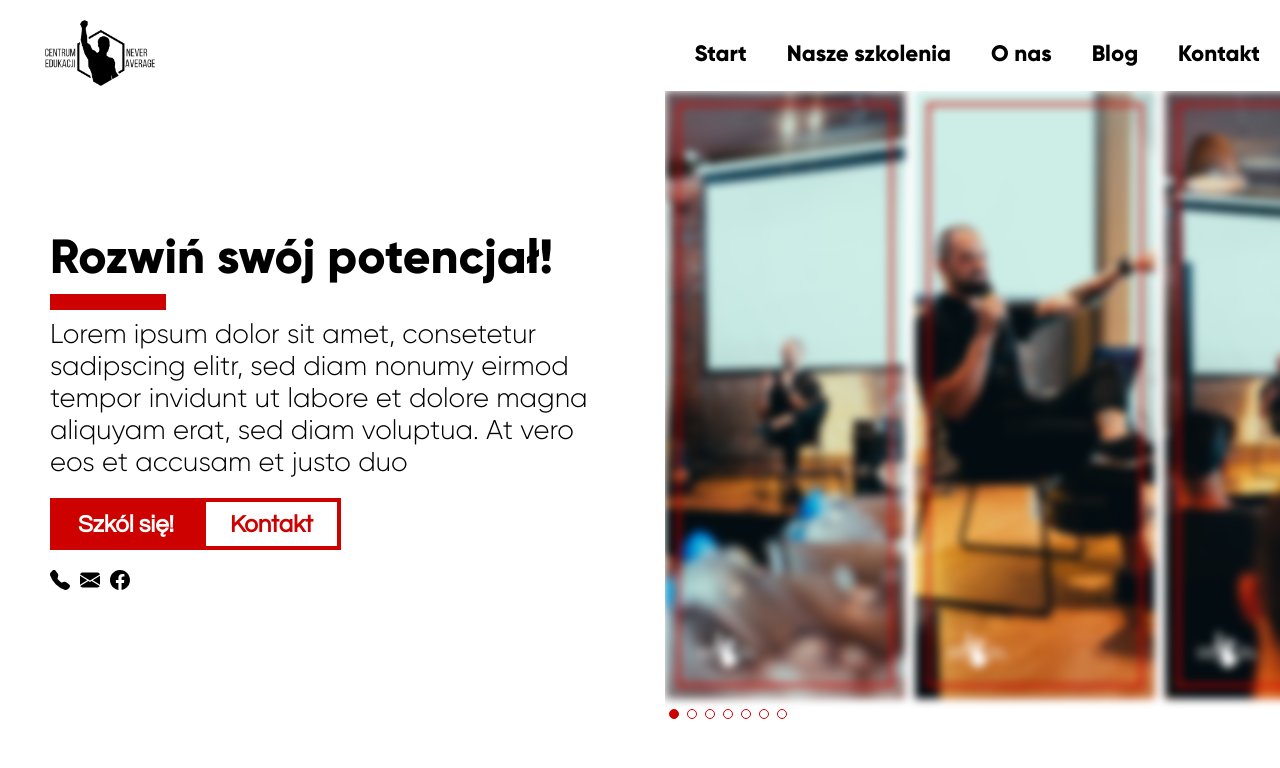
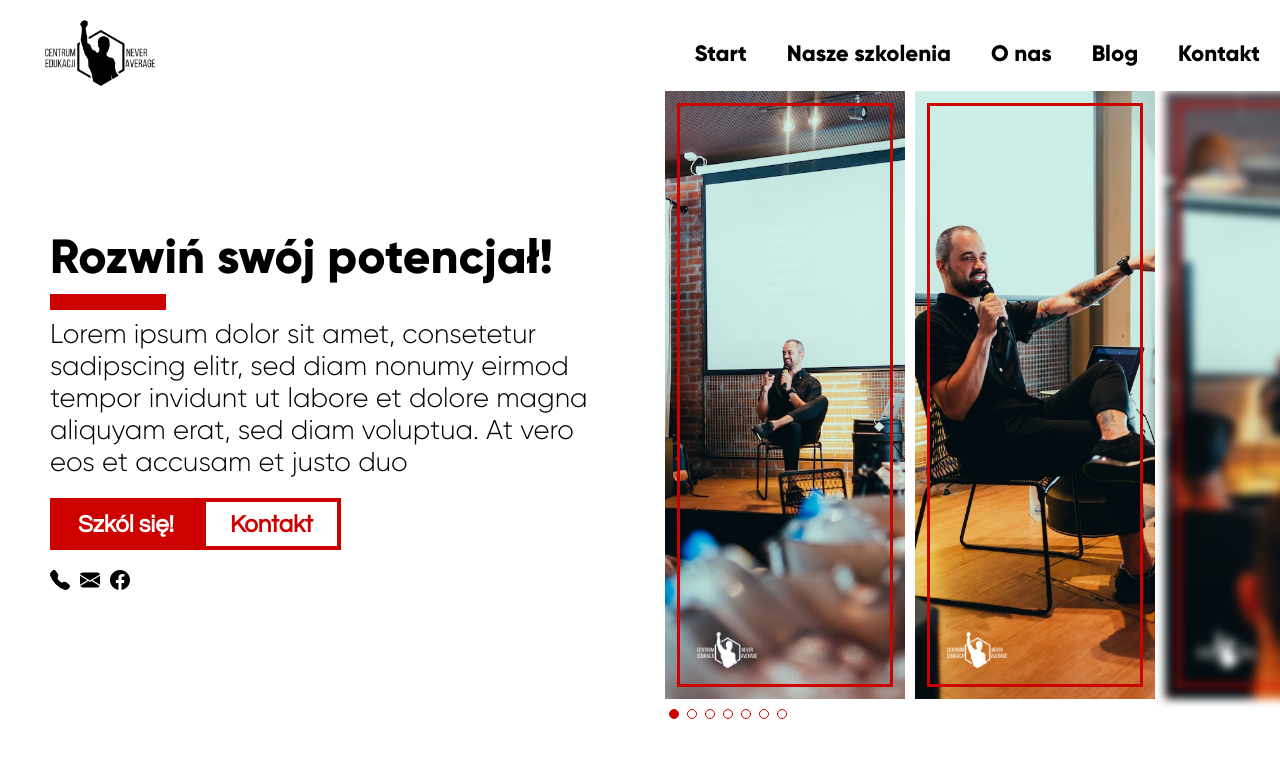
Before and after one commit to winone44/ce-na, a plain HTML site: page index.html in a window 1280 px wide. Shown: the top 768 px of the page. Drawn offline with nearby package versions, Linux system fonts and the light colour scheme.

Commit message:
blur fix

```diff
--- a/style.css
+++ b/style.css
@@ -215,7 +215,7 @@ h3 {
 }
 
 .swiper-slide-active, .swiper-slide-next, .swiper-slide-prev {
-    filter: blur(-1px);
+    filter: none;
 }
 
 .swiper-slide-img {
```
